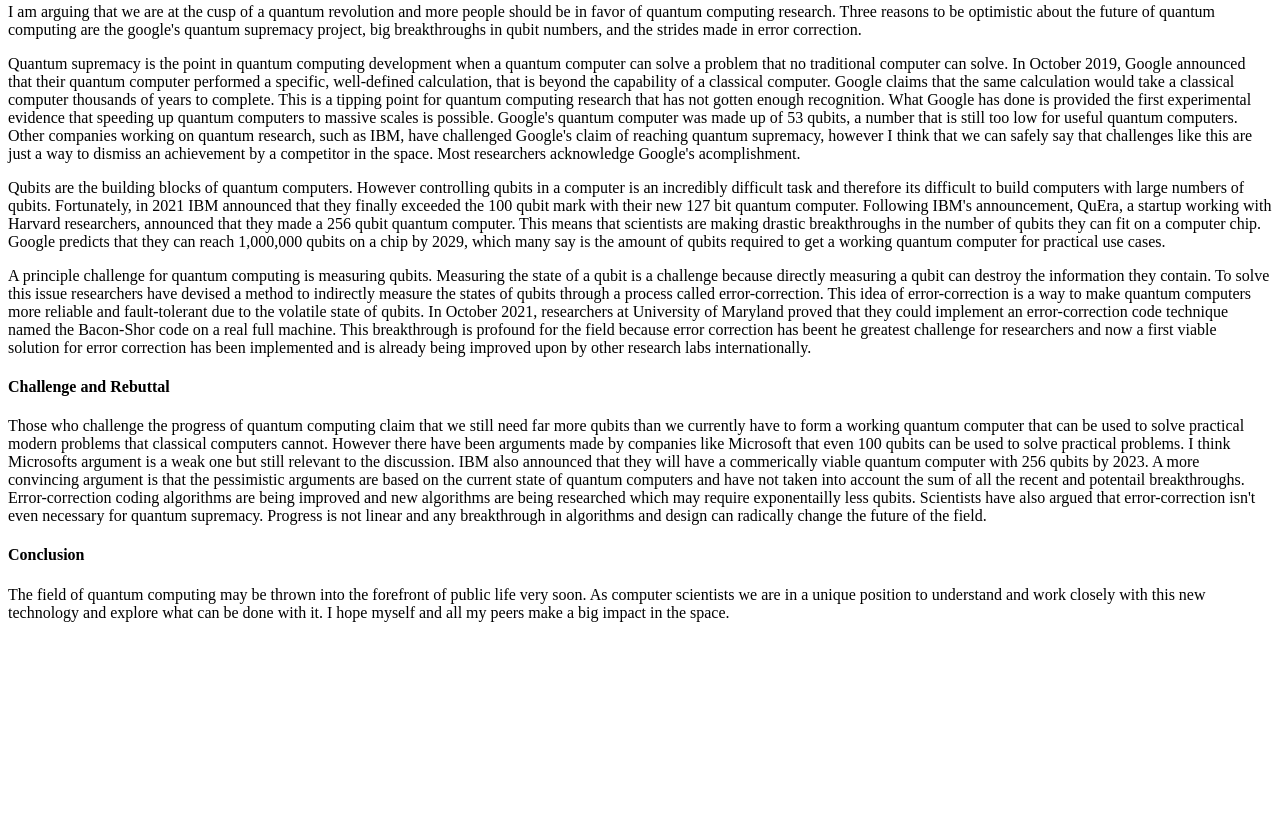
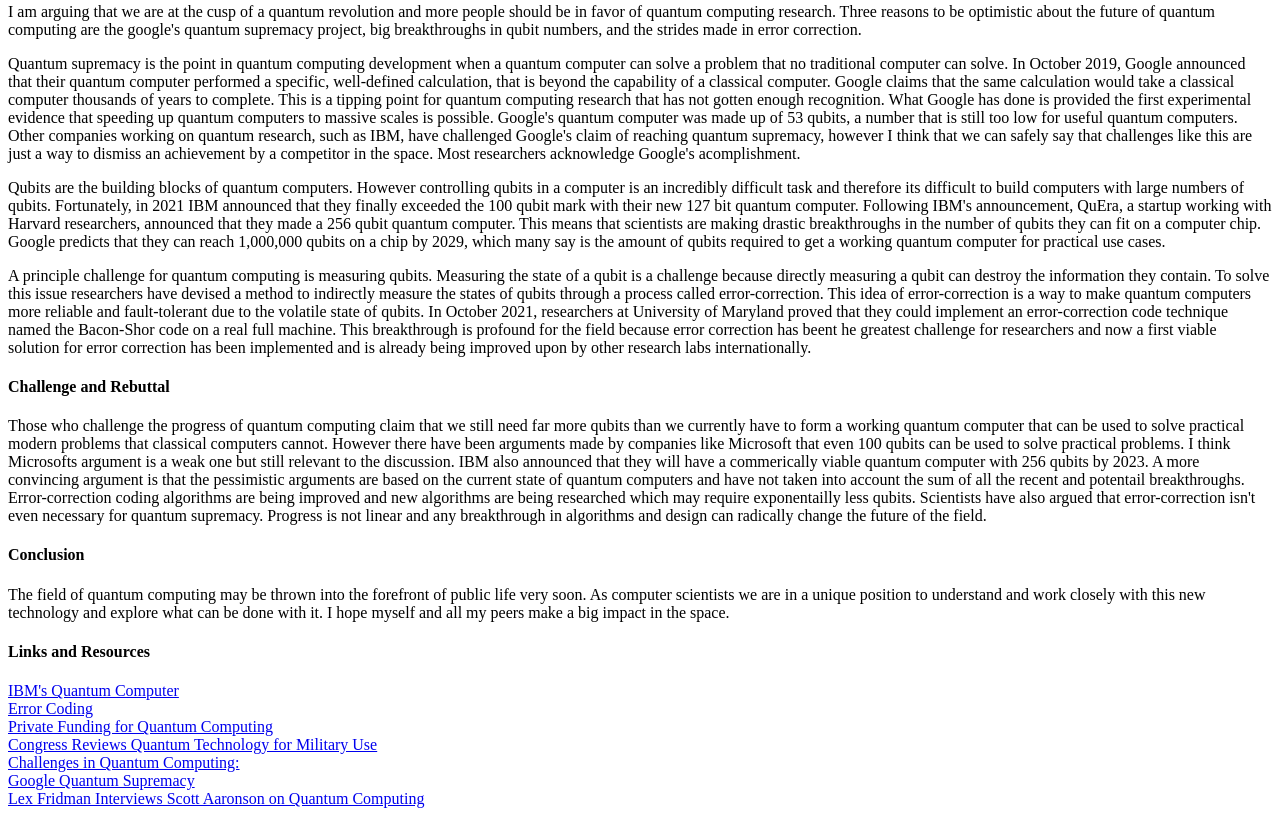
Before and after one commit to saifawan1/saifawan1.github.io, a plain HTML site: page index.html in a window 1280 px wide. Shown: the part 889-1705 px from the top of the page. Before the commit the page ends 1527 px from the top, so only its background shows below. Drawn offline with Linux system fonts and the light colour scheme.

Commit message:
links and resources

```diff
--- a/index.html
+++ b/index.html
@@ -46,5 +46,21 @@
         The field of quantum computing may be thrown into the forefront of public life very soon. As computer scientists we are in a unique position to understand and work closely with this new technology and explore what can be done with it. I hope myself and all my peers make a big impact in the space.
     </p>
 
+    <h4>Links and Resources</h4>
+    <a href="https://fortune.com/2021/11/15/ibm-quantum-computer-127-qubit-eagle-processor/
+    ">IBM's Quantum Computer</a><br>
+    <a href="https://www.quantamagazine.org/how-quantum-computers-will-correct-their-errors-20211116/
+    ">Error Coding</a><br>
+    <a href="https://www.nature.com/articles/d41586-019-02935-4
+    ">Private Funding for Quantum Computing</a><br>
+    <a href="https://sgp.fas.org/crs/natsec/IF11836.pdf
+    ">Congress Reviews Quantum Technology for Military Use</a><br>
+    <a href=" https://www.science.org/content/article/biggest-flipping-challenge-quantum-computing
+    ">Challenges in Quantum Computing:</a><br>
+    <a href="https://www.nature.com/articles/d41586-019-03213-z
+    ">Google Quantum Supremacy</a><br>
+    <a href="https://www.youtube.com/watch?v=uX5t8EivCaM
+    ">Lex Fridman Interviews Scott Aaronson on Quantum Computing</a>
+
 </body>
 </html>
```
